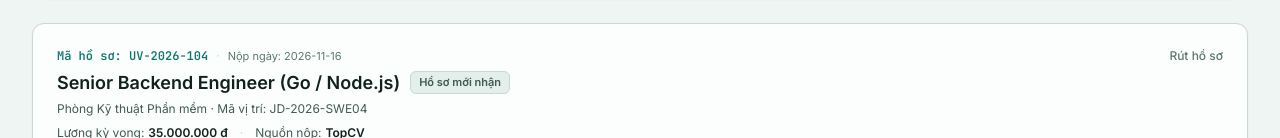
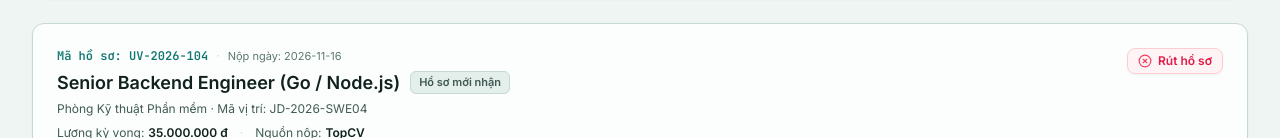
Before and after one commit to vinhce/Quan-tri-hanh-chinh-nhan-su, a Next.js app: page /candidate in a window 1280 px wide. Shown: the part 254-392 px from the top of the page. Built offline with nearby package versions, Linux system fonts and the light colour scheme.

Commit message:
style(candidate): doi nut rut ho so sang tone mau do nhe kem vien va icon

```diff
--- a/src/app/candidate/page.tsx
+++ b/src/app/candidate/page.tsx
@@ -860,8 +860,9 @@ export default function CandidatePortalPage() {
                       <button
                         type="button"
                         onClick={() => setActionModal('withdraw')}
-                        className="text-xs font-medium text-[#5C7871] hover:text-rose-600 dark:text-zinc-400 hover:underline transition-colors"
+                        className="inline-flex items-center gap-1.5 rounded-lg border border-rose-200 bg-rose-50/70 px-2.5 py-1 text-xs font-semibold text-rose-600 hover:border-rose-300 hover:bg-rose-100 hover:text-rose-700 dark:border-rose-900/60 dark:bg-rose-950/40 dark:text-rose-400 dark:hover:border-rose-800 dark:hover:bg-rose-900/50 transition-all shadow-sm"
                       >
+                        <XCircle className="h-3.5 w-3.5 text-rose-500 dark:text-rose-400" />
                         Rút hồ sơ
                       </button>
                     ) : currentCandidate.stage === 'REJECTED' ? (
```
